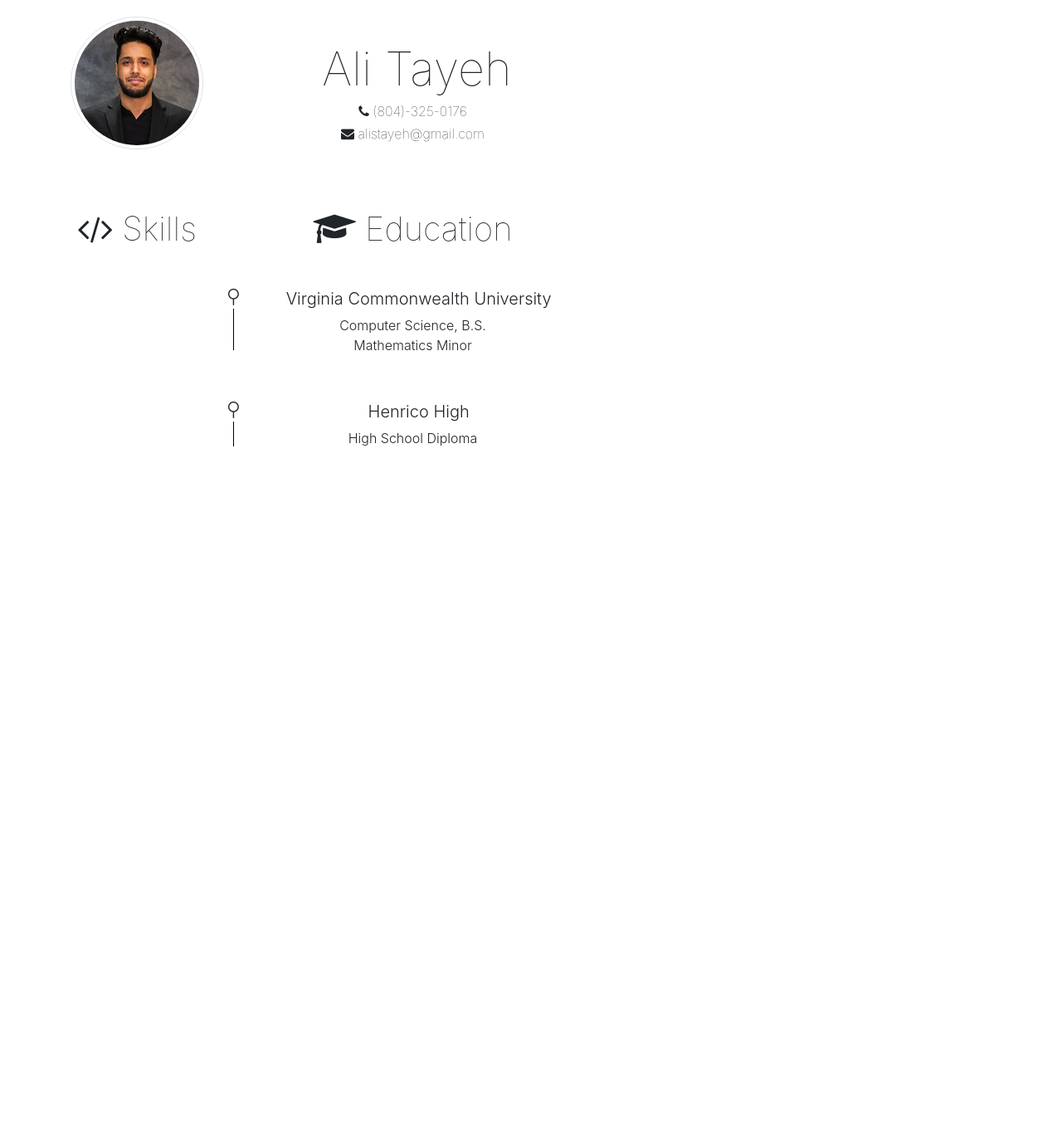
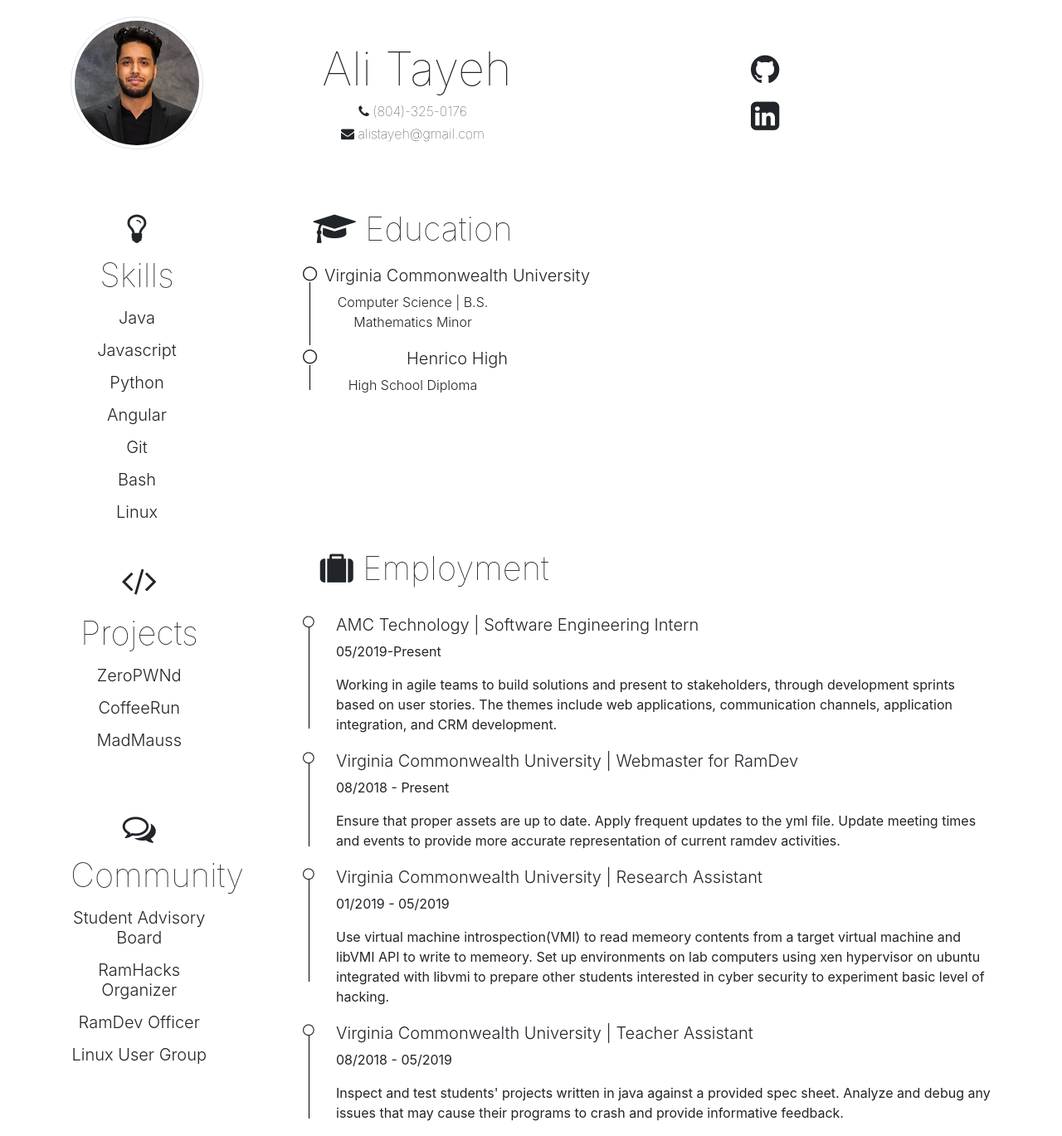
Before and after one commit to a-tayeh/a-tayeh.github.io, an Angular app: page / in a window 1280 px wide. Shown: the whole page at 83% size. Before the commit the page ends 800 px from the top, so only its background shows below. Built offline with nearby package versions, Linux system fonts and the light colour scheme; what angular-font-awesome would draw is missing.

Commit message:
finalize resume

```diff
--- a/src/app/app.component.html
+++ b/src/app/app.component.html
@@ -1,4 +1,4 @@
-<div class="container">
+<div class="container print">
   <div class="row">
     <div class="col-3">
       <img src="../assets/ali-sm.jpg" class="img-thumbnail pic" />
@@ -12,40 +12,74 @@
         <span><i class="fa fa-envelope"></i></span> alistayeh@gmail.com
       </h6>
     </div>
-    <div class="col-3">
-      <h3></h3>
+    <div class="col">
+      <div class="social">
+        <h5 class=" font-weight-lighter">
+          <span
+            ><h1 class="font-weight-lighter">
+              <i class="fa fa-github"></i></h1
+          ></span>
+          <span
+            ><h1><i class="fa fa-linkedin-square"></i></h1
+          ></span>
+        </h5>
+      </div>
     </div>
   </div>
   <br />
   <br />
   <br />
-  <div class="row">
+  <div class="row ">
     <div class="col-2">
+      <h1 class="text-center"><i class="fa fa-lightbulb-o"></i></h1>
       <h1 class="text-center font-weight-lighter">
-        <i class="fa fa-code"></i> Skills
+        Skills
+        <br />
       </h1>
-      <br />
+      <h5 class="text-center font-weight-light skills">
+        Java
+      </h5>
+      <h5 class="text-center font-weight-light skills">
+        Javascript
+      </h5>
+      <h5 class="text-center font-weight-light skills">
+        Python
+      </h5>
+      <h5 class="text-center font-weight-light skills">
+        Angular
+      </h5>
+      <h5 class="text-center font-weight-light skills">
+        Git
+      </h5>
+      <h5 class="text-center font-weight-light skills">
+        Bash
+      </h5>
+      <h5 class="text-center font-weight-light skills">
+        Linux
+      </h5>
     </div>
     <div class="col-5">
       <h1 class="text-center font-weight-lighter">
         <i class="fa fa-graduation-cap"></i> Education
       </h1>
-      <br />
 
       <h5 class="text-center font-weight-light">
-        <span><i class="fa fa-neuter cir"></i></span>
-        <p><span class="dwn-line-vcu"></span></p>
+        <div class="emp-cir">
+          <span><i class="fa fa-circle-thin cir"></i></span>
+          <p><span class="dwn-line-vcu"></span></p>
+        </div>
         Virginia Commonwealth University
       </h5>
       <p class="text-center font-weight-light">
-        Computer Science, B.S.
+        Computer Science | B.S.
         <br />
         Mathematics Minor
       </p>
-      <br />
       <h5 class="text-center font-weight-light">
-        <span><i class="fa fa-neuter cir"></i></span>
-        <p><span class="dwn-line-hs"></span></p>
+        <div class="emp-cir">
+          <span><i class="fa fa-circle-thin cir"></i></span>
+          <p><span class="dwn-line-hs"></span></p>
+        </div>
         Henrico High
       </h5>
       <p class="text-center font-weight-light">
@@ -54,6 +88,110 @@
     </div>
     <div class="col"></div>
   </div>
+  <br />
+  <div class="row emp">
+    <div class="col-3">
+      <h1 class="text-center projects "><i class="fa fa-code"></i></h1>
+      <h1 class="text-center font-weight-lighter projects ">Projects</h1>
+      <h5 class="text-center font-weight-light projects ">
+        ZeroPWNd
+      </h5>
+      <h5 class="text-center font-weight-light projects">
+        CoffeeRun
+      </h5>
+      <h5 class="text-center font-weight-light projects">
+        MadMauss
+      </h5>
+      <br />
+      <br />
+      <div>
+        <h1 class="text-center extracurricular">
+          <i class="fa fa-comments-o"></i>
+        </h1>
+        <h1 class=" font-weight-lighter ">
+          Community
+        </h1>
+        <h5 class="text-center font-weight-light extracurricular ">
+          Student Advisory Board
+        </h5>
+        <h5 class="text-center font-weight-light extracurricular">
+          RamHacks Organizer
+        </h5>
+        <h5 class="text-center font-weight-light extracurricular">
+          RamDev Officer
+        </h5>
+        <h5 class="text-center font-weight-light extracurricular">
+          Linux User Group
+        </h5>
+      </div>
+    </div>
+    <div class="col-5">
+      <h1 class="text-center font-weight-lighter">
+        <i class="fa fa-suitcase"></i> Employment
+      </h1>
+    </div>
+  </div>
+  <div class="row">
+    <div class="col-2"></div>
+
+    <div class="col-10">
+      <div class="emp-cir">
+        <span><i class="fa fa-circle-thin cir"></i></span>
+        <p><span class="dwn-line-emp1"></span></p>
+      </div>
+      <h5 class=" font-weight-light emp-title">
+        AMC Technology | Software Engineering Intern
+      </h5>
+      <p class="emp-title">05/2019-Present</p>
+      <p class="emp-desc">
+        Working in agile teams to build solutions and present to stakeholders,
+        through development sprints based on user stories. The themes include
+        web applications, communication channels, application integration, and
+        CRM development.
+      </p>
+      <div class="emp-cir">
+        <span><i class="fa fa-circle-thin cir"></i></span>
+        <p><span class="dwn-line-emp2"></span></p>
+      </div>
+      <h5 class=" font-weight-light emp-title">
+        Virginia Commonwealth University | Webmaster for RamDev
+      </h5>
+      <p class="emp-title">08/2018 - Present</p>
+      <p class="emp-desc">
+        Ensure that proper assets are up to date. Apply frequent updates to the
+        yml file. Update meeting times and events to provide more accurate
+        representation of current ramdev activities.
+      </p>
+      <div class="emp-cir">
+        <span><i class="fa fa-circle-thin cir"></i></span>
+        <p><span class="dwn-line-emp3"></span></p>
+      </div>
+      <h5 class=" font-weight-light emp-title">
+        Virginia Commonwealth University | Research Assistant
+      </h5>
+      <p class="emp-title">01/2019 - 05/2019</p>
+      <p class="emp-desc">
+        Use virtual machine introspection(VMI) to read memeory contents from a
+        target virtual machine and libVMI API to write to memeory. Set up
+        environments on lab computers using xen hypervisor on ubuntu integrated
+        with libvmi to prepare other students interested in cyber security to
+        experiment basic level of hacking.
+      </p>
+      <div class="emp-cir">
+        <span><i class="fa fa-circle-thin cir"></i></span>
+        <p><span class="dwn-line-emp4"></span></p>
+      </div>
+      <h5 class=" font-weight-light emp-title">
+        Virginia Commonwealth University | Teacher Assistant
+      </h5>
+      <p class="emp-title">08/2018 - 05/2019</p>
+      <p class="emp-desc">
+        Inspect and test students' projects written in java against a provided
+        spec sheet. Analyze and debug any issues that may cause their programs
+        to crash and provide informative feedback.
+      </p>
+    </div>
+  </div>
 
   <router-outlet></router-outlet>
 </div>
--- a/src/app/app.component.scss
+++ b/src/app/app.component.scss
@@ -12,14 +12,93 @@
 .dwn-line-vcu {
   float: left;
   border-left: 1px solid black;
-  height: 50px;
-  margin-top: 24px;
-  margin-left: -8px;
+  height: 76px;
+  margin-top: 20px;
+  margin-left: -9px;
 }
 .dwn-line-hs {
   float: left;
   border-left: 1px solid black;
   height: 30px;
-  margin-top: 24px;
-  margin-left: -8px;
+  margin-top: 20px;
+  margin-left: -9px;
 }
+.skills {
+  margin-top: 15px;
+}
+.desc {
+  margin-left: 320px;
+}
+.emp {
+  height: 60px;
+  padding-right: 150px;
+}
+.emp-desc {
+  padding-left: 130px;
+}
+.emp-title {
+  padding-left: 130px;
+}
+.emp-cir {
+  padding-left: 90px;
+  margin-top: 20px;
+}
+
+.dwn-line-emp1 {
+  float: left;
+  border-left: 1px solid black;
+  height: 122px;
+  margin-top: 15px;
+  margin-left: -7px;
+}
+.dwn-line-emp2 {
+  float: left;
+  border-left: 1px solid black;
+  height: 100px;
+  margin-top: 15px;
+  margin-left: -7px;
+}
+.dwn-line-emp3 {
+  float: left;
+  border-left: 1px solid black;
+  height: 123px;
+  margin-top: 15px;
+  margin-left: -7px;
+}
+.dwn-line-emp4 {
+  float: left;
+  border-left: 1px solid black;
+  height: 100px;
+  margin-top: 15px;
+  margin-left: -7px;
+}
+.projects {
+  padding-right: 52px;
+  margin-top: 15px;
+}
+.extracurricular {
+  // padding-right: 40px;
+  margin-top: 15px;
+  padding-right: 52px;
+}
+.social {
+  margin-top: 60px;
+  padding-left: 150px;
+  margin-left: 100px;
+}
+@media print {
+  body {
+    background-color: #ffffff;
+    background-image: none;
+    color: #000000;
+  }
+  #ad {
+    display: none;
+  }
+  #leftbar {
+    display: none;
+  }
+  #contentarea {
+    width: 100%;
+  }
+}
```
